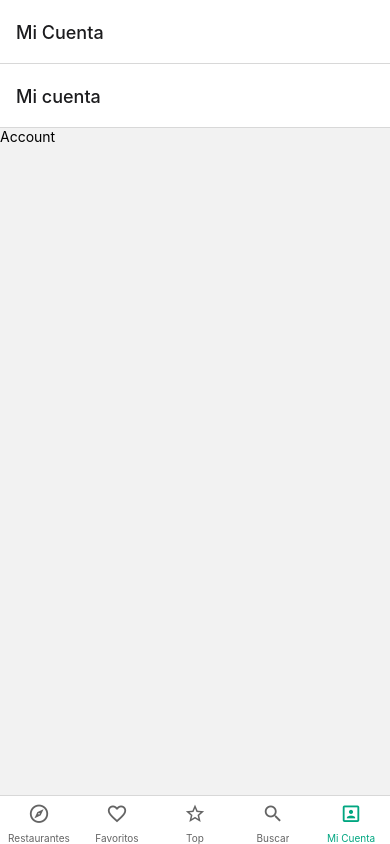
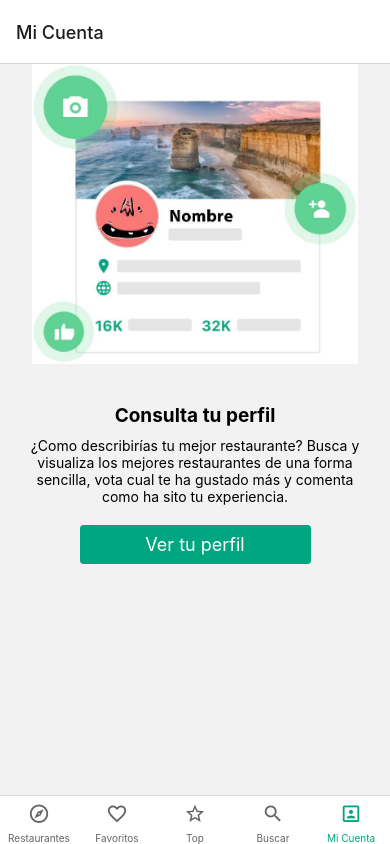
Before and after one commit to hernan066/Restaurant-app-react-native, a React Native app: screen /account-screens in a window 390 px wide. Built offline with nearby package versions, Linux system fonts and the light colour scheme.

Commit message:
User-Guest-Screen

```diff
--- /dev/null
+++ b/src/components/Loading.js
@@ -0,0 +1,42 @@
+import React from "react";
+import { StyleSheet, View, Text, ActivityIndicator } from "react-native";
+import { Overlay } from "react-native-elements";
+
+export default function Loading(props) {
+  const { isVisible, text } = props;
+
+  return (
+    <Overlay
+      isVisible={isVisible}
+      windowBackgroundColor="rgba(0, 0, 0, 0.5)"
+      overlayBackgroundColor="transparent"
+      overlayStyle={styles.overlay}
+    >
+      <View style={styles.view}>
+        <ActivityIndicator size="large" color="#00a680" />
+        {text && <Text style={styles.text}>{text}</Text>}
+      </View>
+    </Overlay>
+  );
+}
+
+const styles = StyleSheet.create({
+  overlay: {
+    height: 100,
+    width: 200,
+    backgroundColor: "#fff",
+    borderColor: "#00a680",
+    borderWidth: 2,
+    borderRadius: 10,
+  },
+  view: {
+    flex: 1,
+    alignItems: "center",
+    justifyContent: "center",
+  },
+  text: {
+    color: "#00a680",
+    textTransform: "uppercase",
+    marginTop: 10,
+  },
+});
--- a/src/navigations/AccountStack.js
+++ b/src/navigations/AccountStack.js
@@ -9,7 +9,7 @@
 
 export default function AccountStack() {
   return (
-    <Stack.Navigator>
+    <Stack.Navigator screenOptions={{ headerShown: false }}>
       <Stack.Screen
         name="account"
         component={Account}
--- a/src/screens/Account.js
+++ b/src/screens/Account.js
@@ -1,10 +1,24 @@
 import { View, Text } from "react-native";
-import React from "react";
+import React, { useEffect, useState } from "react";
+import Loading from "../components/Loading";
+import UserGuest from "./Account/UserGuest";
+//import * as firebase from "firebase";
 
 const Account = () => {
+
+  const [login, setLogin] = useState(null);
+
+  useEffect(() => {
+
+  }, []);
+
+
+
+
   return (
     <View>
-      <Text>Account</Text>
+      {/* <Loading text={'Cargando'}/> */}
+      <UserGuest />
     </View>
   );
 };
--- /dev/null
+++ b/src/screens/Account/UserGuest.js
@@ -0,0 +1,64 @@
+import React from "react";
+import { StyleSheet, View, ScrollView, Text, Image } from "react-native";
+import { Button } from "react-native-elements";
+import { useNavigation } from "@react-navigation/native";
+
+export default function UserGuest() {
+  const navigation = useNavigation();
+
+  return (
+    <ScrollView centerContent={true} style={styles.viewBody}>
+      <Image
+        source={require("../../../assets/img/user-guest.jpg")}
+        resizeMode="contain"
+        style={styles.image}
+      />
+      <Text style={styles.title}>Consulta tu perfil</Text>
+      <Text style={styles.description}>
+        ¿Como describirías tu mejor restaurante? Busca y visualiza los mejores
+        restaurantes de una forma sencilla, vota cual te ha gustado más y
+        comenta como ha sito tu experiencia.
+      </Text>
+      <View style={styles.viewBtn}>
+        <Button
+          title="Ver tu perfil"
+          buttonStyle={styles.btnStyle}
+          containerStyle={styles.btnContainer}
+          onPress={() => navigation.navigate("login")}
+        />
+      </View>
+    </ScrollView>
+  );
+}
+
+const styles = StyleSheet.create({
+  viewBody: {
+    marginLeft: 30,
+    marginRight: 30,
+  },
+  image: {
+    height: 300,
+    width: "100%",
+    marginBottom: 40,
+  },
+  title: {
+    fontWeight: "bold",
+    fontSize: 19,
+    marginBottom: 10,
+    textAlign: "center",
+  },
+  description: {
+    textAlign: "center",
+    marginBottom: 20,
+  },
+  viewBtn: {
+    flex: 1,
+    alignItems: "center",
+  },
+  btnStyle: {
+    backgroundColor: "#00a680",
+  },
+  btnContainer: {
+    width: "70%",
+  },
+});
```
Also changed, not shown: src/screens/Account/UserLogged.js (added, +12 -0 lines), assets/img/user-guest.jpg (added).
